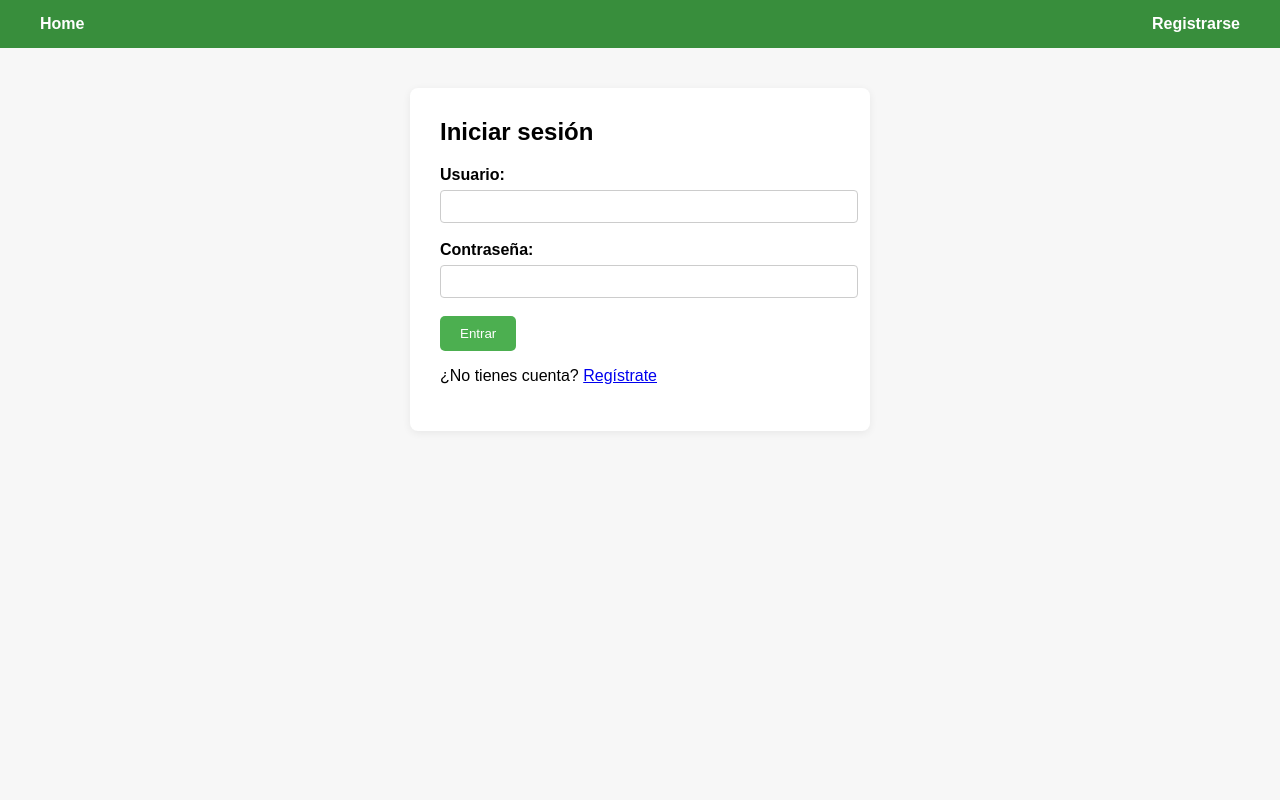
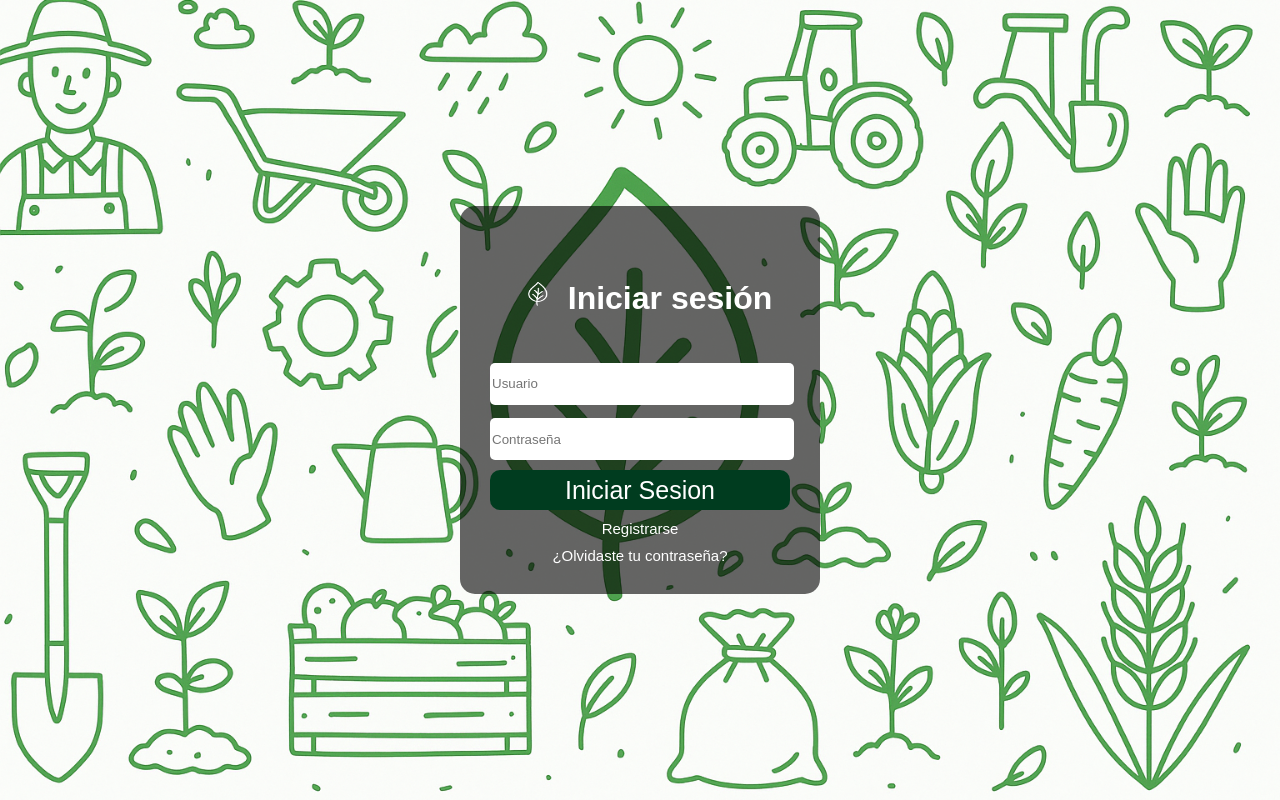
Before and after one commit to annkey03/AgroSoft, a Django app: page /login/ in a window 1280 px wide. Run offline with Django 5.2, Linux system fonts and the light colour scheme.

Commit message:
diseño de la pagina

```diff
--- a/produccion/settings.py
+++ b/produccion/settings.py
@@ -80,7 +80,7 @@ DATABASES = {
         'ENGINE': 'django.db.backends.postgresql',
         'NAME': 'produccion',
         'USER': 'postgres',
-        'PASSWORD': '123456789',
+        'PASSWORD': 'Juandavid41',
         'HOST': 'localhost',
         'PORT': '5432',
     }
--- a/usuarios/forms.py
+++ b/usuarios/forms.py
@@ -6,6 +6,12 @@ class AgricultorRegistroForm(UserCreationForm):
     class Meta:
         model = Usuario
         fields = ['username', 'email', 'password1', 'password2']
+    def __init__(self, *args, **kwargs):
+           super(AgricultorRegistroForm, self).__init__(*args, **kwargs)
+           self.fields['username'].widget.attrs['placeholder'] = 'Nombre de usuario'
+           self.fields['email'].widget.attrs['placeholder'] = 'Correo electrónico'
+           self.fields['password1'].widget.attrs['placeholder'] = 'Contraseña'
+           self.fields['password2'].widget.attrs['placeholder'] = 'Confirmar contraseña'
 
 class SolicitudRecomendacionForm(forms.ModelForm):
     fecha_cultivo = forms.DateField(
--- /dev/null
+++ b/usuarios/static/style.css
@@ -0,0 +1,105 @@
+body{
+  margin: 0;
+  padding: 0;
+  height: 100vh;
+  display: flex;
+  justify-content: center;
+  align-items: center;
+  font-family: Arial, sans-serif;
+  font-size: 2rem;
+  background-image: url("./img/fondo.png");
+  background-size: cover;
+  background-position: center;
+  background-repeat: no-repeat;
+}
+
+/*Estilos del Login*/
+
+.login-box {
+  background-color: rgba(0, 0, 0, 0.6);
+  padding: 30px;
+  border-radius: 15px;
+  color: white;
+  text-align: center;
+  width: 300px;
+}
+
+.error{
+    font-size: 15px;
+    color: red;
+}
+
+.logo{
+  height: 30px;
+  width: 60px;
+}
+
+.form-group input{
+  background-color: white;
+  color: black;
+  width: 300px;
+  height: 40px;
+  border: none;
+  margin-bottom: 10px;
+  border-radius: 5px;
+}
+
+.buttons{
+  display: flex;
+  flex-direction: column;
+  gap: 10px;
+  align-items: center;
+}
+
+.button-login{
+  color: white;
+  background-color: #003C1F;
+  border-radius: 10px;
+  font-size: 25px;
+  border: none;
+  width: 300px;
+  cursor: pointer;
+  height: 40px;
+  text-decoration: none;
+}
+
+.button-register{
+  background: transparent;
+  border: none;
+  cursor: pointer;
+  color: white;
+  text-decoration: none;
+  font-size: 15px;
+}
+
+.button-register:hover{
+  text-decoration: underline;
+}
+
+.button-forget{
+  background: transparent;
+  border: none;
+  cursor: pointer;
+  color: white;
+  text-decoration: none;
+  font-size: 15px;
+}
+
+.button-forget:hover{
+  text-decoration: underline;
+}
+
+.description{
+  font-size: 15px;
+}
+
+.button-back{
+  border: none;
+  background: transparent;
+  color: white;
+  cursor: pointer;
+}
+
+.button-back:hover{
+  text-decoration: underline;
+}
--- a/usuarios/templates/login.html
+++ b/usuarios/templates/login.html
@@ -1,61 +1,31 @@
 <!DOCTYPE html>
 <html lang="es">
+{% load static %}
 <head>
-    <meta charset="UTF-8">
-    <title>Iniciar sesión</title>
-    <style>
-        body { font-family: Arial, sans-serif; margin: 0; background: #f7f7f7; }
-        .navbar {
-            background: #388E3C;
-            padding: 15px 40px;
-            display: flex;
-            justify-content: space-between;
-            align-items: center;
-        }
-        .navbar a {
-            color: #fff;
-            text-decoration: none;
-            margin-right: 20px;
-            font-weight: bold;
-        }
-        .navbar a:last-child { margin-right: 0; }
-        .container { max-width: 400px; margin: 40px auto; background: #fff; padding: 30px; border-radius: 8px; box-shadow: 0 2px 8px #0001; }
-        h2 { margin-top: 0; }
-        .form-group { margin-bottom: 18px; }
-        label { display: block; margin-bottom: 6px; font-weight: bold; }
-        input { width: 100%; padding: 8px; border: 1px solid #ccc; border-radius: 4px; }
-        .btn { background: #4CAF50; color: white; padding: 10px 20px; text-decoration: none; border: none; border-radius: 5px; cursor: pointer; }
-        .btn:hover { background: #388E3C; }
-        .error { color: #d32f2f; margin-bottom: 15px; }
-    </style>
+    <title>AgroSoft</title>
+    <link rel="icon" type="logo/png" href="{% static 'img/logo.png' %}">
+    <link rel="stylesheet" href="{% static 'style.css' %}">
 </head>
 <body>
-    <div class="navbar">
-        <div>
-            <a href="{% url 'home' %}">Home</a>
-        </div>
-        <div>
-            <a href="{% url 'registro' %}">Registrarse</a>
-        </div>
-    </div>
-    <div class="container">
-        <h2>Iniciar sesión</h2>
+    <div class="login-box">
+        <h4> <img class="logo" src="{% static 'img/logo.png' %}">Iniciar sesión</h4>
         {% if error %}
             <div class="error">{{ error }}</div>
         {% endif %}
         <form method="post">
             {% csrf_token %}
             <div class="form-group">
-                <label for="username">Usuario:</label>
-                <input type="text" name="username" id="username" required>
+                <input type="text" name="username" id="username" required placeholder="Usuario">
             </div>
             <div class="form-group">
-                <label for="password">Contraseña:</label>
-                <input type="password" name="password" id="password" required>
+                <input type="password" name="password" id="password" required placeholder="Contraseña">
             </div>
-            <button type="submit" class="btn">Entrar</button>
+            <div class="buttons">
+                <button type="submit" class="button-login">Iniciar Sesion</button>
+                <a class="button-register" href="{% url 'registro' %}">Registrarse</a>
+                <a class="button-forget" href="{% url 'home' %}">¿Olvidaste tu contraseña?</a>
+            </div>
         </form>
-        <p>¿No tienes cuenta? <a href="{% url 'registro' %}">Regístrate</a></p>
     </div>
 </body>
 </html>
```
Also changed, not shown: usuarios/templates/registro.html (+10 -41 lines), usuarios/static/img/fondo.png (added), usuarios/static/img/logo.png (added).
